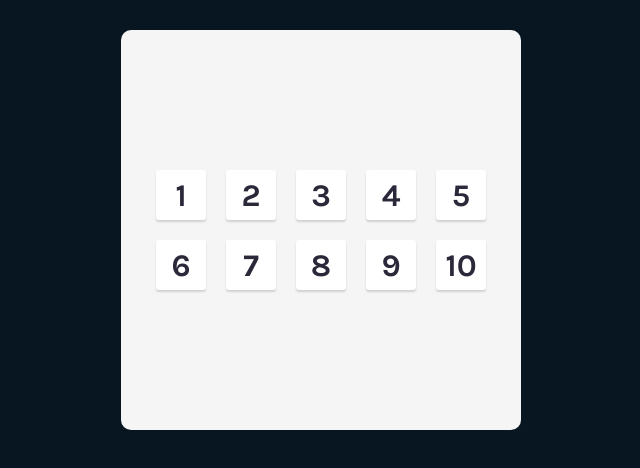
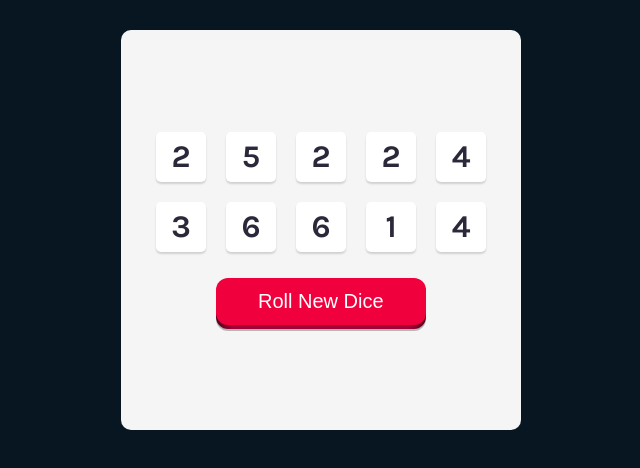
Before and after one commit to MassimoTascone/dice-game, a React (Vite) app: page / in a window 1280 px wide. Shown: the top 468 px of the page, without its empty margins (319-959 px from the left). Built offline with nearby package versions, Linux system fonts and the light colour scheme.

Commit message:
dice logic and roll btn component

```diff
--- a/index.html
+++ b/index.html
@@ -2,7 +2,7 @@
 <html lang="en">
   <head>
     <meta charset="UTF-8" />
-    <link rel="icon" type="image/svg+xml" href="/vite.svg" />
+    <link rel="icon" type="image/svg+xml" href="" />
     <link rel="preconnect" href="https://fonts.googleapis.com" />
     <link rel="preconnect" href="https://fonts.gstatic.com" crossorigin />
     <link
@@ -10,7 +10,7 @@
       rel="stylesheet"
     />
     <meta name="viewport" content="width=device-width, initial-scale=1.0" />
-    <title>Vite + React</title>
+    <title>Dice Game | With React</title>
   </head>
   <body>
     <div id="root"></div>
--- a/src/App.css
+++ b/src/App.css
@@ -13,6 +13,7 @@ main {
   display: flex;
   justify-content: center;
   align-items: center;
+  flex-direction: column;
 }
 .dice--container {
   display: grid;
--- a/src/App.jsx
+++ b/src/App.jsx
@@ -1,21 +1,31 @@
 import "./App.css";
 import { Die } from "../src/components/Die/Die";
+import { PushButton } from "../src/components/PushButton/PushButton";
+import { useState } from "react";
 
 export default function App() {
+  // Generate array of random nbrs
+  const allNewDice = () => {
+    const diceArray = [];
+    for (let i = 0; i < 10; i++) {
+      diceArray.push(Math.ceil(Math.random() * 6));
+    }
+    return diceArray;
+  };
+
+  // Reroll dice nbrs
+  const handleClick = () => setDice(allNewDice);
+
+  const [dice, setDice] = useState(allNewDice());
+
+  const diceElements = dice.map((die, index) => {
+    return <Die value={die} key={index} />;
+  });
+
   return (
     <main>
-      <div className="dice--container">
-        <Die value={1} />
-        <Die value={2} />
-        <Die value={3} />
-        <Die value={4} />
-        <Die value={5} />
-        <Die value={6} />
-        <Die value={7} />
-        <Die value={8} />
-        <Die value={9} />
-        <Die value={10} />
-      </div>
+      <div className="dice--container">{diceElements}</div>
+      <PushButton handleClick={handleClick} name={"Roll New Dice"} />
     </main>
   );
 }
--- a/src/components/Die/Die.css
+++ b/src/components/Die/Die.css
@@ -10,5 +10,6 @@
   align-items: center;
   justify-content: center;
   box-shadow: 0px 2px 2px rgba(0, 0, 0, 0.15);
-  border-radius: 3px;
+  border-radius: 5px;
+  cursor: pointer;
 }
--- /dev/null
+++ b/src/components/PushButton/PushButton.css
@@ -0,0 +1,75 @@
+.btn {
+  position: relative;
+  border: none;
+  background: transparent;
+  padding: 0;
+  cursor: pointer;
+  outline-offset: 4px;
+  transition: filter 250ms;
+  margin-top: 30px;
+}
+.btn--shadow {
+  position: absolute;
+  top: 0;
+  left: 0;
+  width: 100%;
+  height: 100%;
+  border-radius: 12px;
+  background: hsl(0deg 0% 0% / 0.25);
+  will-change: transform;
+  transform: translateY(2px);
+  transition: transform 600ms cubic-bezier(0.3, 0.7, 0.4, 1);
+}
+.btn--edge {
+  position: absolute;
+  top: 0;
+  left: 0;
+  width: 100%;
+  height: 100%;
+  border-radius: 12px;
+  background: linear-gradient(
+    to left,
+    hsl(340deg 100% 16%) 0%,
+    hsl(340deg 100% 32%) 8%,
+    hsl(340deg 100% 32%) 92%,
+    hsl(340deg 100% 16%) 100%
+  );
+}
+
+.btn--front {
+  display: block;
+  position: relative;
+  padding: 12px 42px;
+  border-radius: 12px;
+  font-size: 1.25rem;
+  color: white;
+  background: hsl(345deg 100% 47%);
+  will-change: transform;
+  transform: translateY(-4px);
+  transition: transform 600ms cubic-bezier(0.3, 0.7, 0.4, 1);
+}
+.btn:hover {
+  filter: brightness(110%);
+}
+.btn:hover .btn--front {
+  transform: translateY(-6px);
+  transition: transform 250ms cubic-bezier(0.3, 0.7, 0.4, 1.5);
+}
+.btn:active .btn--front {
+  transform: translateY(-2px);
+  transition: transform 34ms;
+}
+.btn:hover .btn--shadow {
+  transform: translateY(4px);
+  transition: transform 250ms cubic-bezier(0.3, 0.7, 0.4, 1.5);
+}
+.btn:active .btn--shadow {
+  transform: translateY(1px);
+  transition: transform 34ms;
+}
+.btn:focus:not(:focus-visible) {
+  outline: none;
+}
+
+.btn.red {
+}
--- /dev/null
+++ b/src/components/PushButton/PushButton.jsx
@@ -0,0 +1,11 @@
+import "./PushButton.css";
+
+export function PushButton(props) {
+  return (
+    <button className="btn" onClick={props.handleClick}>
+      <span className="btn--shadow"></span>
+      <span className="btn--edge"></span>
+      <span className="btn--front">{props.name}</span>
+    </button>
+  );
+}
```
